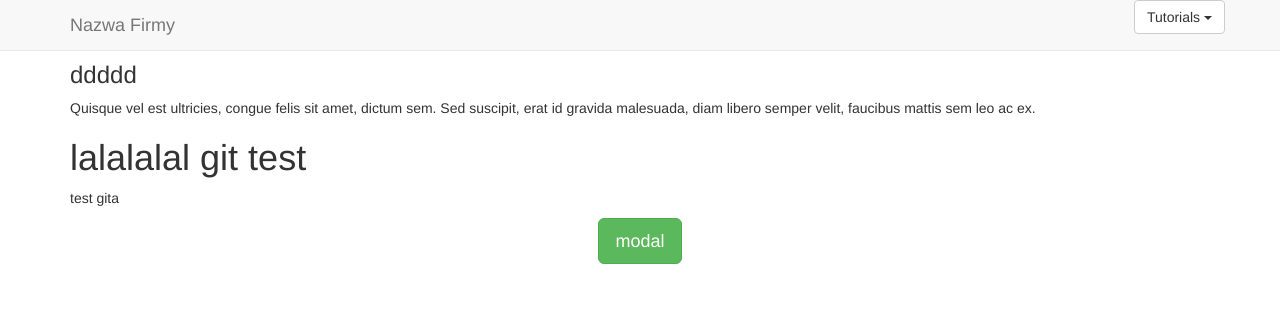
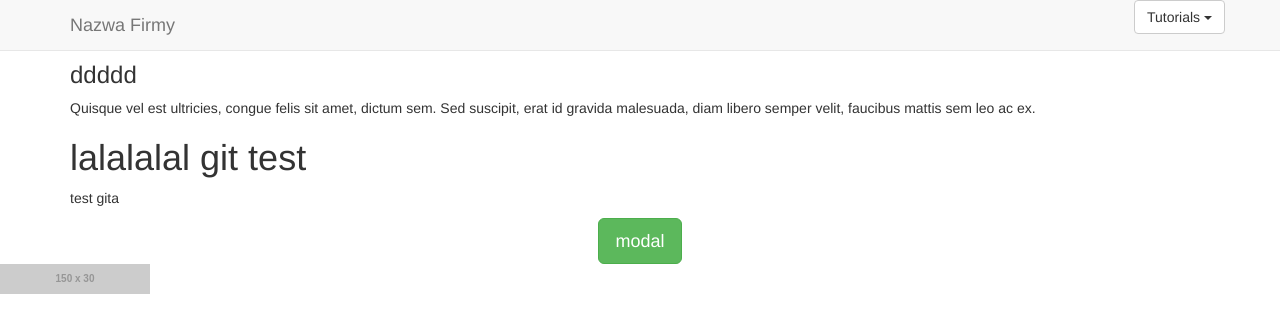
Before and after one commit to wosin7/nauka-gita, a plain HTML site: page index.html in a window 1280 px wide. Drawn offline with nearby package versions, Linux system fonts and the light colour scheme; files that its build step writes are made by us from their sources; placeholder pictures from the web are drawn by us.

Commit message:
Add section with image

```diff
--- a/index.html
+++ b/index.html
@@ -114,6 +114,10 @@
                   </div>
             </div>
     </section>
+    <section>
+        <img src="http://placehold.it/150x30">
+
+    </section>
     <script src="https://ajax.googleapis.com/ajax/libs/jquery/1.12.2/jquery.min.js"></script>
     <script src="https://maxcdn.bootstrapcdn.com/bootstrap/3.3.6/js/bootstrap.min.js" integrity="sha384-0mSbJDEHialfmuBBQP6A4Qrprq5OVfW37PRR3j5ELqxss1yVqOtnepnHVP9aJ7xS" crossorigin="anonymous"></script>
 </body>
```
